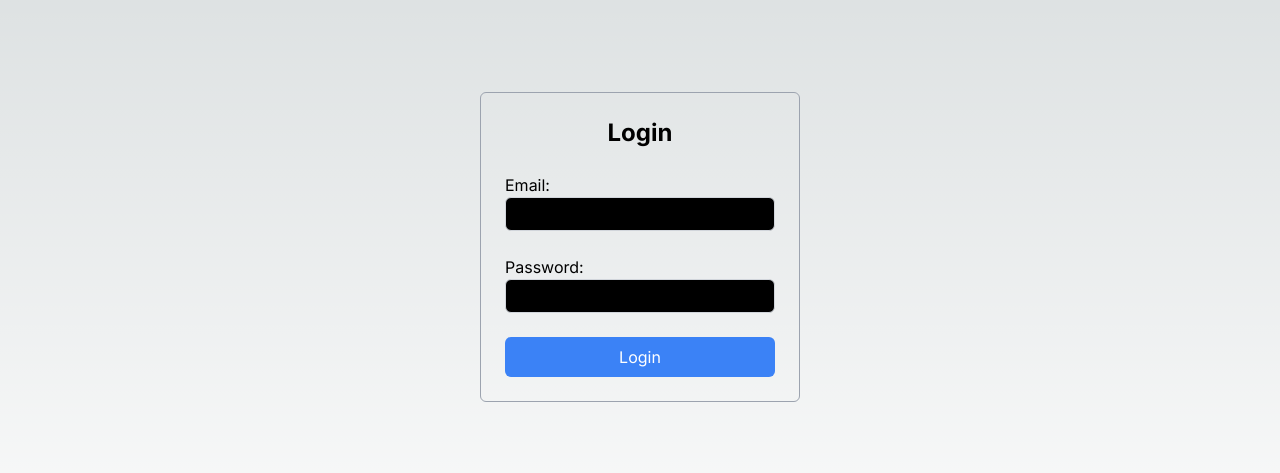
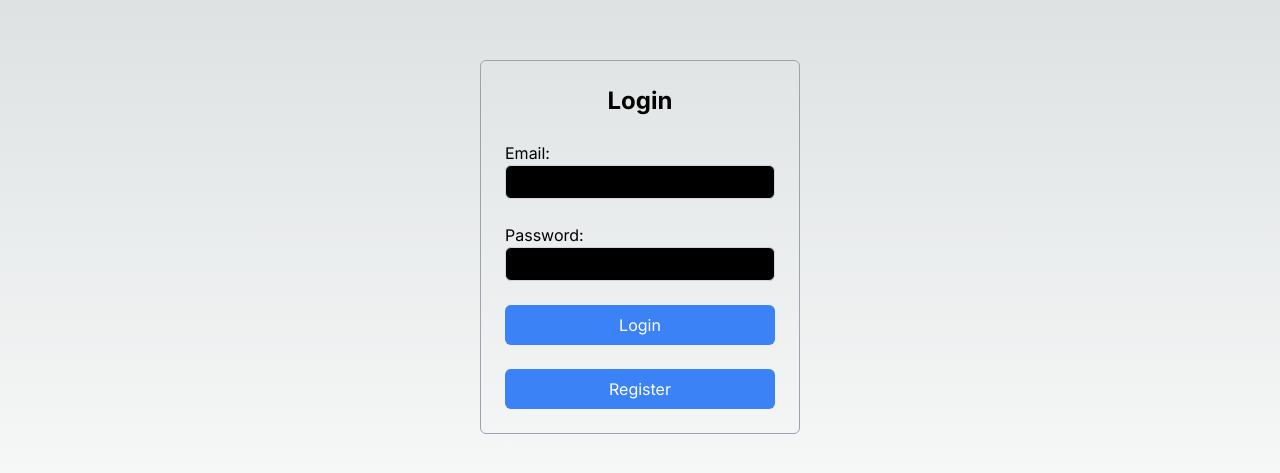
Before and after one commit to aryankush25/todo-next14, a Next.js app: page /login in a window 1280 px wide. Shown: the part 153-626 px from the top of the page. Built offline with nearby package versions, Linux system fonts and the light colour scheme; no server answers.

Commit message:
chore: Add register button to login page

```diff
--- a/src/app/login/page.tsx
+++ b/src/app/login/page.tsx
@@ -112,6 +112,14 @@ export default function Login() {
         >
           {isSubmitting ? "Submitting..." : "Login"}
         </button>
+
+        <button
+          className="bg-blue-500 hover:bg-blue-600 text-white rounded-md px-4 py-2 w-full"
+          type="button"
+          onClick={() => router.push("/register")}
+        >
+          Register
+        </button>
       </form>
     </main>
   );
```
